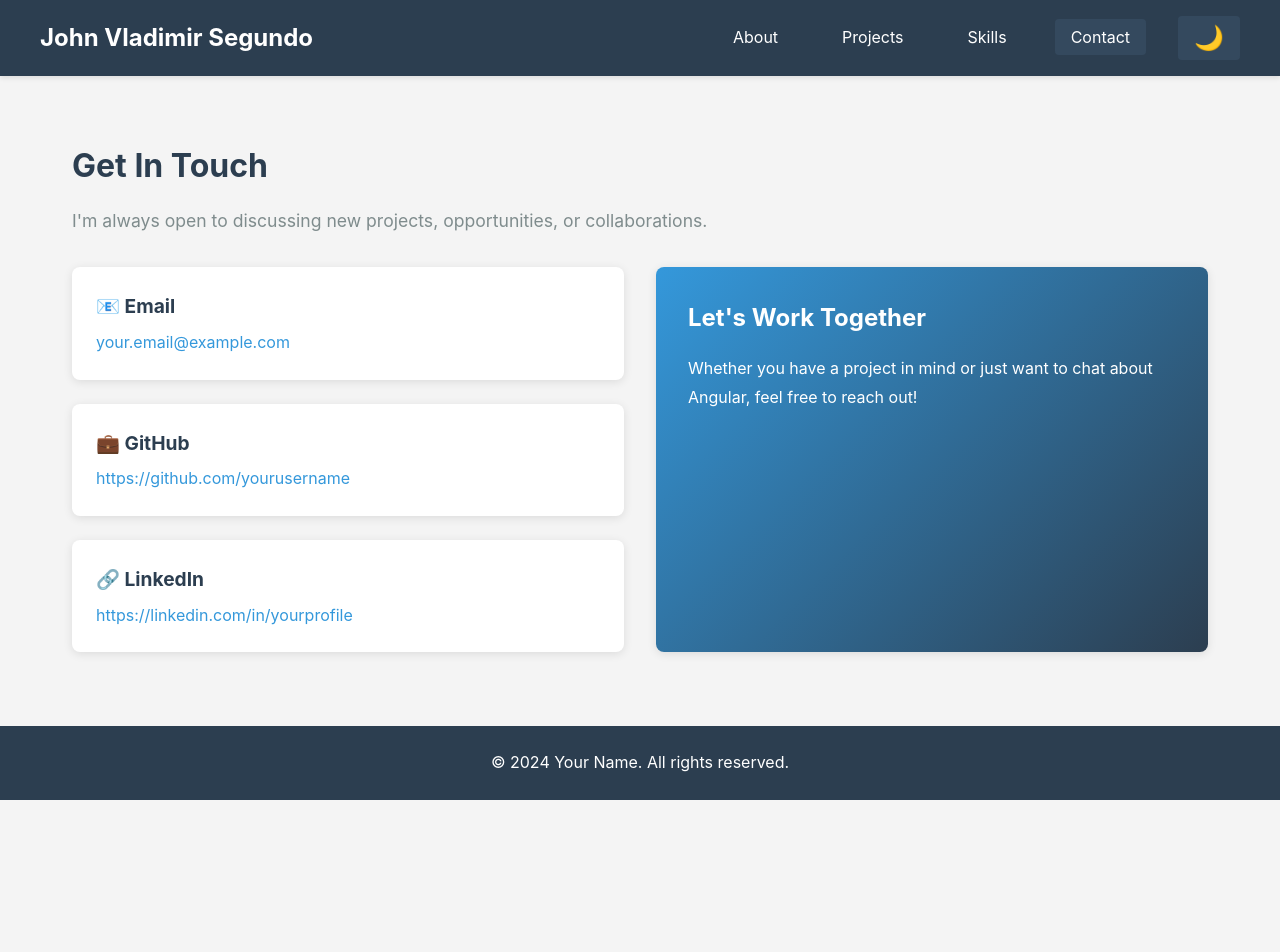
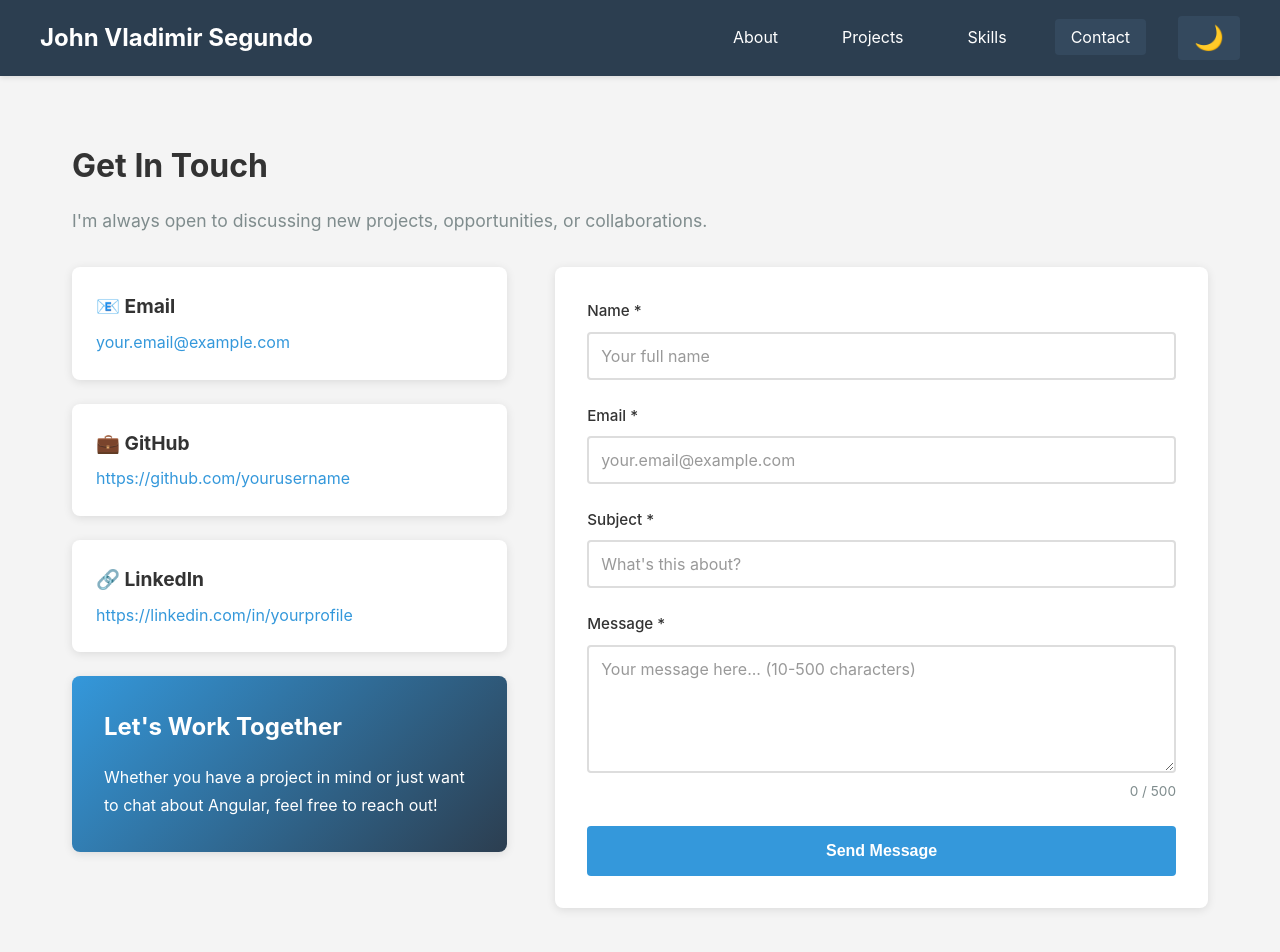
Before and after one commit to Jayvee316/my-portfolio, an Angular app: page /contact in a window 1280 px wide. Shown: the top 952 px of the page. Before the commit the page ends 800 px from the top, so only its background shows below. Built offline with nearby package versions, Linux system fonts and the light colour scheme.

Commit message:
Feature 4: Contact Form with Validation
Full reactive form implementation
Email validation
Character counter
Success message
Form reset
Error messages for each field

```diff
--- a/src/app/components/contact/contact.html
+++ b/src/app/components/contact/contact.html
@@ -4,7 +4,8 @@
     I'm always open to discussing new projects, opportunities, or collaborations.
   </p>
 
-  <div class="contact-content">
+  <div class="contact-grid">
+    <!-- Contact Info Column -->
     <div class="contact-info">
       <div class="contact-item">
         <h3>📧 Email</h3>
@@ -20,14 +21,135 @@
         <h3>🔗 LinkedIn</h3>
         <a [href]="linkedin()" target="_blank">{{ linkedin() }}</a>
       </div>
+
+      <div class="cta-box">
+        <h3>Let's Work Together</h3>
+        <p>
+          Whether you have a project in mind or just want to chat about Angular,
+          feel free to reach out!
+        </p>
+      </div>
     </div>
 
-    <div class="cta-box">
-      <h3>Let's Work Together</h3>
-      <p>
-        Whether you have a project in mind or just want to chat about Angular,
-        feel free to reach out!
-      </p>
+    <!-- Contact Form Column -->
+    <div class="contact-form-container">
+      <!-- Success Message -->
+      @if (successMessage()) {
+        <div class="success-alert">
+          <span class="success-icon">✓</span>
+          <p>{{ successMessage() }}</p>
+        </div>
+      }
+
+      <form [formGroup]="contactForm" (ngSubmit)="onSubmit()" class="contact-form">
+        <!-- Name Field -->
+        <div class="form-group">
+          <label for="name">Name *</label>
+          <input
+            type="text"
+            id="name"
+            formControlName="name"
+            placeholder="Your full name"
+            [class.error]="submitted() && nameControl.invalid">
+
+          <!-- Validation Messages -->
+          @if (submitted() && nameControl.invalid) {
+            <div class="error-message">
+              @if (nameControl.errors?.['required']) {
+                <span>Name is required</span>
+              }
+              @if (nameControl.errors?.['minlength']) {
+                <span>Name must be at least 2 characters</span>
+              }
+            </div>
+          }
+        </div>
+
+        <!-- Email Field -->
+        <div class="form-group">
+          <label for="email">Email *</label>
+          <input
+            type="email"
+            id="email"
+            formControlName="email"
+            placeholder="your.email@example.com"
+            [class.error]="submitted() && emailControl.invalid">
+
+          @if (submitted() && emailControl.invalid) {
+            <div class="error-message">
+              @if (emailControl.errors?.['required']) {
+                <span>Email is required</span>
+              }
+              @if (emailControl.errors?.['email']) {
+                <span>Please enter a valid email</span>
+              }
+            </div>
+          }
+        </div>
+
+        <!-- Subject Field -->
+        <div class="form-group">
+          <label for="subject">Subject *</label>
+          <input
+            type="text"
+            id="subject"
+            formControlName="subject"
+            placeholder="What's this about?"
+            [class.error]="submitted() && subjectControl.invalid">
+
+          @if (submitted() && subjectControl.invalid) {
+            <div class="error-message">
+              @if (subjectControl.errors?.['required']) {
+                <span>Subject is required</span>
+              }
+              @if (subjectControl.errors?.['minlength']) {
+                <span>Subject must be at least 5 characters</span>
+              }
+            </div>
+          }
+        </div>
+
+        <!-- Message Field -->
+        <div class="form-group">
+          <label for="message">Message *</label>
+          <textarea
+            id="message"
+            formControlName="message"
+            rows="5"
+            placeholder="Your message here... (10-500 characters)"
+            [class.error]="submitted() && messageControl.invalid"></textarea>
+
+          <div class="char-count">
+            {{ messageControl.value?.length || 0 }} / 500
+          </div>
+
+          @if (submitted() && messageControl.invalid) {
+            <div class="error-message">
+              @if (messageControl.errors?.['required']) {
+                <span>Message is required</span>
+              }
+              @if (messageControl.errors?.['minlength']) {
+                <span>Message must be at least 10 characters</span>
+              }
+              @if (messageControl.errors?.['maxlength']) {
+                <span>Message cannot exceed 500 characters</span>
+              }
+            </div>
+          }
+        </div>
+
+        <!-- Submit Button -->
+        <button
+          type="submit"
+          class="submit-btn"
+          [disabled]="loadingService.isLoading()">
+          @if (loadingService.isLoading()) {
+            <span>Sending...</span>
+          } @else {
+            <span>Send Message</span>
+          }
+        </button>
+      </form>
     </div>
   </div>
 </section>
--- a/src/app/components/contact/contact.scss
+++ b/src/app/components/contact/contact.scss
@@ -3,7 +3,7 @@
 }
 
 h2 {
-  color: #2c3e50;
+  color: var(--text-color);
   font-size: 2rem;
   margin-bottom: 1rem;
 }
@@ -14,13 +14,18 @@ h2 {
   margin-bottom: 2rem;
 }
 
-.contact-content {
+.contact-grid {
   display: grid;
-  grid-template-columns: repeat(auto-fit, minmax(300px, 1fr));
-  gap: 2rem;
+  grid-template-columns: 1fr 1.5fr;
+  gap: 3rem;
   margin-top: 2rem;
+
+  @media (max-width: 968px) {
+    grid-template-columns: 1fr;
+  }
 }
 
+// Left column - Contact info
 .contact-info {
   display: flex;
   flex-direction: column;
@@ -28,13 +33,18 @@ h2 {
 }
 
 .contact-item {
-  background: white;
+  background: var(--card-bg);
   padding: 1.5rem;
   border-radius: 8px;
-  box-shadow: 0 2px 10px rgba(0,0,0,0.1);
+  box-shadow: 0 2px 10px var(--shadow);
+  transition: transform 0.3s;
+
+  &:hover {
+    transform: translateY(-3px);
+  }
 
   h3 {
-    color: #2c3e50;
+    color: var(--text-color);
     margin: 0 0 0.5rem 0;
     font-size: 1.2rem;
   }
@@ -55,7 +65,7 @@ h2 {
   color: white;
   padding: 2rem;
   border-radius: 8px;
-  box-shadow: 0 2px 10px rgba(0,0,0,0.1);
+  box-shadow: 0 2px 10px var(--shadow);
 
   h3 {
     color: white;
@@ -68,3 +78,138 @@ h2 {
     margin: 0;
   }
 }
+
+// Right column - Form
+.contact-form-container {
+  background: var(--card-bg);
+  padding: 2rem;
+  border-radius: 8px;
+  box-shadow: 0 2px 10px var(--shadow);
+}
+
+.success-alert {
+  background: #d4edda;
+  color: #155724;
+  padding: 1rem;
+  border-radius: 8px;
+  border-left: 4px solid #28a745;
+  margin-bottom: 2rem;
+  display: flex;
+  align-items: center;
+  gap: 1rem;
+  animation: slideIn 0.3s ease-out;
+}
+
+[data-theme="dark"] .success-alert {
+  background: #1e4620;
+  color: #7dff88;
+}
+
+.success-icon {
+  font-size: 1.5rem;
+  font-weight: bold;
+}
+
+@keyframes slideIn {
+  from {
+    transform: translateY(-20px);
+    opacity: 0;
+  }
+  to {
+    transform: translateY(0);
+    opacity: 1;
+  }
+}
+
+.contact-form {
+  display: flex;
+  flex-direction: column;
+  gap: 1.5rem;
+}
+
+.form-group {
+  display: flex;
+  flex-direction: column;
+  gap: 0.5rem;
+}
+
+label {
+  color: var(--text-color);
+  font-weight: 500;
+  font-size: 0.95rem;
+}
+
+input, textarea {
+  padding: 0.75rem;
+  border: 2px solid #ddd;
+  border-radius: 4px;
+  font-size: 1rem;
+  font-family: inherit;
+  background: var(--card-bg);
+  color: var(--text-color);
+  transition: border-color 0.3s;
+
+  &:focus {
+    outline: none;
+    border-color: #3498db;
+  }
+
+  &::placeholder {
+    color: #999;
+  }
+
+  &.error {
+    border-color: #e74c3c;
+  }
+}
+
+textarea {
+  resize: vertical;
+  min-height: 120px;
+}
+
+.char-count {
+  font-size: 0.85rem;
+  color: #7f8c8d;
+  text-align: right;
+}
+
+.error-message {
+  color: #e74c3c;
+  font-size: 0.875rem;
+  margin-top: 0.25rem;
+  display: flex;
+  align-items: center;
+  gap: 0.5rem;
+
+  &:before {
+    content: "⚠";
+  }
+}
+
+.submit-btn {
+  padding: 1rem 2rem;
+  background: #3498db;
+  color: white;
+  border: none;
+  border-radius: 4px;
+  font-size: 1rem;
+  font-weight: 600;
+  cursor: pointer;
+  transition: background 0.3s, transform 0.2s;
+
+  &:hover:not(:disabled) {
+    background: #2980b9;
+    transform: translateY(-2px);
+  }
+
+  &:active:not(:disabled) {
+    transform: translateY(0);
+  }
+
+  &:disabled {
+    background: #95a5a6;
+    cursor: not-allowed;
+    opacity: 0.7;
+  }
+}
--- a/src/app/components/contact/contact.ts
+++ b/src/app/components/contact/contact.ts
@@ -1,13 +1,63 @@
-import { Component, signal } from '@angular/core';
+import { Component, signal, inject } from '@angular/core';
+import { FormBuilder, FormGroup, Validators, ReactiveFormsModule } from '@angular/forms';
+import { LoadingService } from '../../services/loading.service';
 
 @Component({
   selector: 'app-contact',
-  imports: [],
+  imports: [ReactiveFormsModule],
   templateUrl: './contact.html',
   styleUrl: './contact.scss'
 })
 export class Contact {
+  loadingService = inject(LoadingService);
+  private fb = inject(FormBuilder);
+
+  // Form submission state
+  submitted = signal(false);
+  successMessage = signal('');
+
+  // Contact info
   email = signal('your.email@example.com');
   github = signal('https://github.com/yourusername');
   linkedin = signal('https://linkedin.com/in/yourprofile');
+
+  // Create reactive form with validation
+  contactForm: FormGroup = this.fb.group({
+    name: ['', [Validators.required, Validators.minLength(2)]],
+    email: ['', [Validators.required, Validators.email]],
+    subject: ['', [Validators.required, Validators.minLength(5)]],
+    message: ['', [Validators.required, Validators.minLength(10), Validators.maxLength(500)]]
+  });
+
+  // Get form controls for easy access in template
+  get nameControl() { return this.contactForm.get('name')!; }
+  get emailControl() { return this.contactForm.get('email')!; }
+  get subjectControl() { return this.contactForm.get('subject')!; }
+  get messageControl() { return this.contactForm.get('message')!; }
+
+  // Handle form submission
+  async onSubmit() {
+    this.submitted.set(true);
+
+    // Check if form is valid
+    if (this.contactForm.invalid) {
+      return;
+    }
+
+    // Simulate sending email (in real app, call API here)
+    await this.loadingService.simulateLoading(2000);
+
+    const formData = this.contactForm.value;
+    console.log('Form submitted:', formData);
+
+    // Show success message
+    this.successMessage.set(`Thanks ${formData.name}! I'll get back to you soon.`);
+
+    // Reset form after 3 seconds
+    setTimeout(() => {
+      this.contactForm.reset();
+      this.submitted.set(false);
+      this.successMessage.set('');
+    }, 3000);
+  }
 }
```
